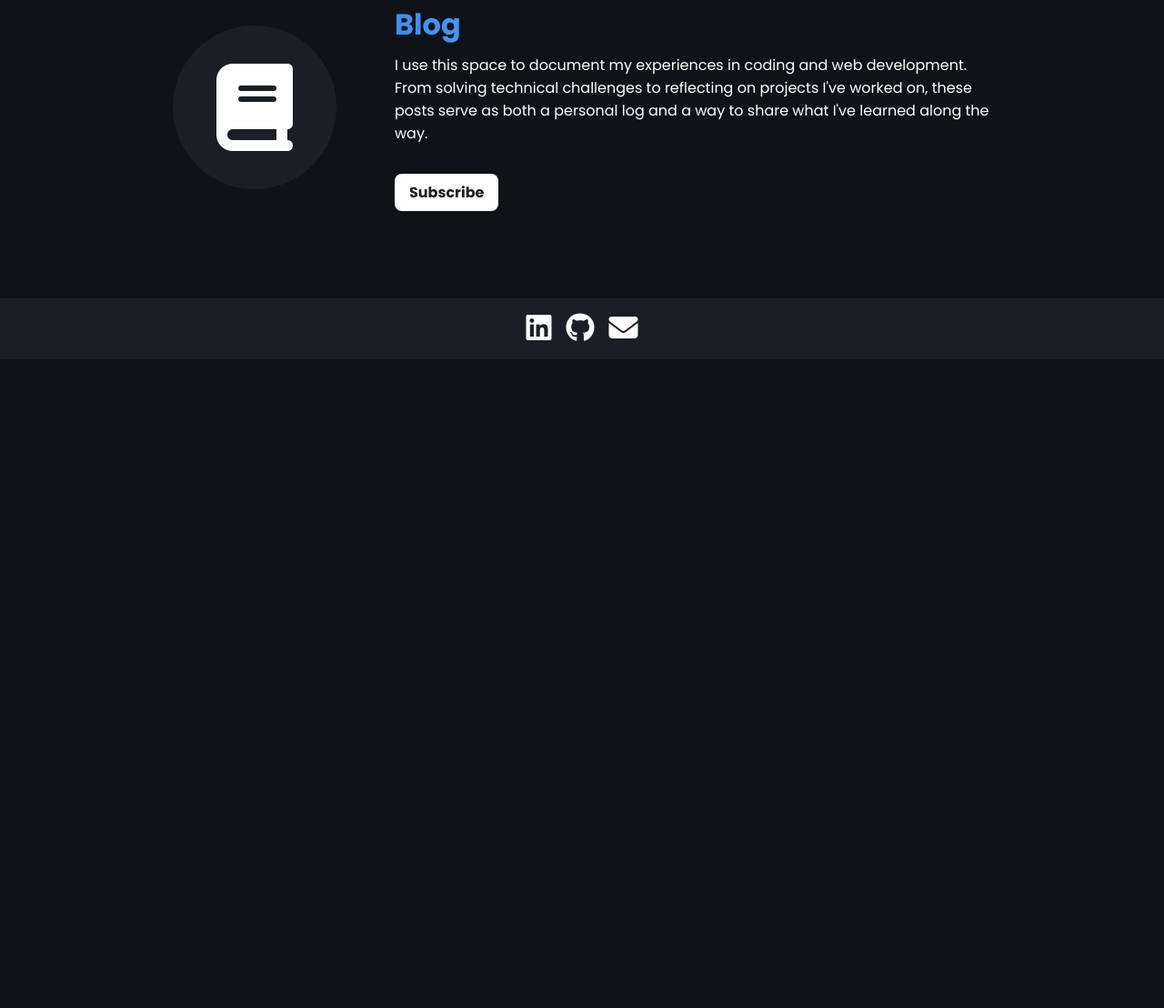
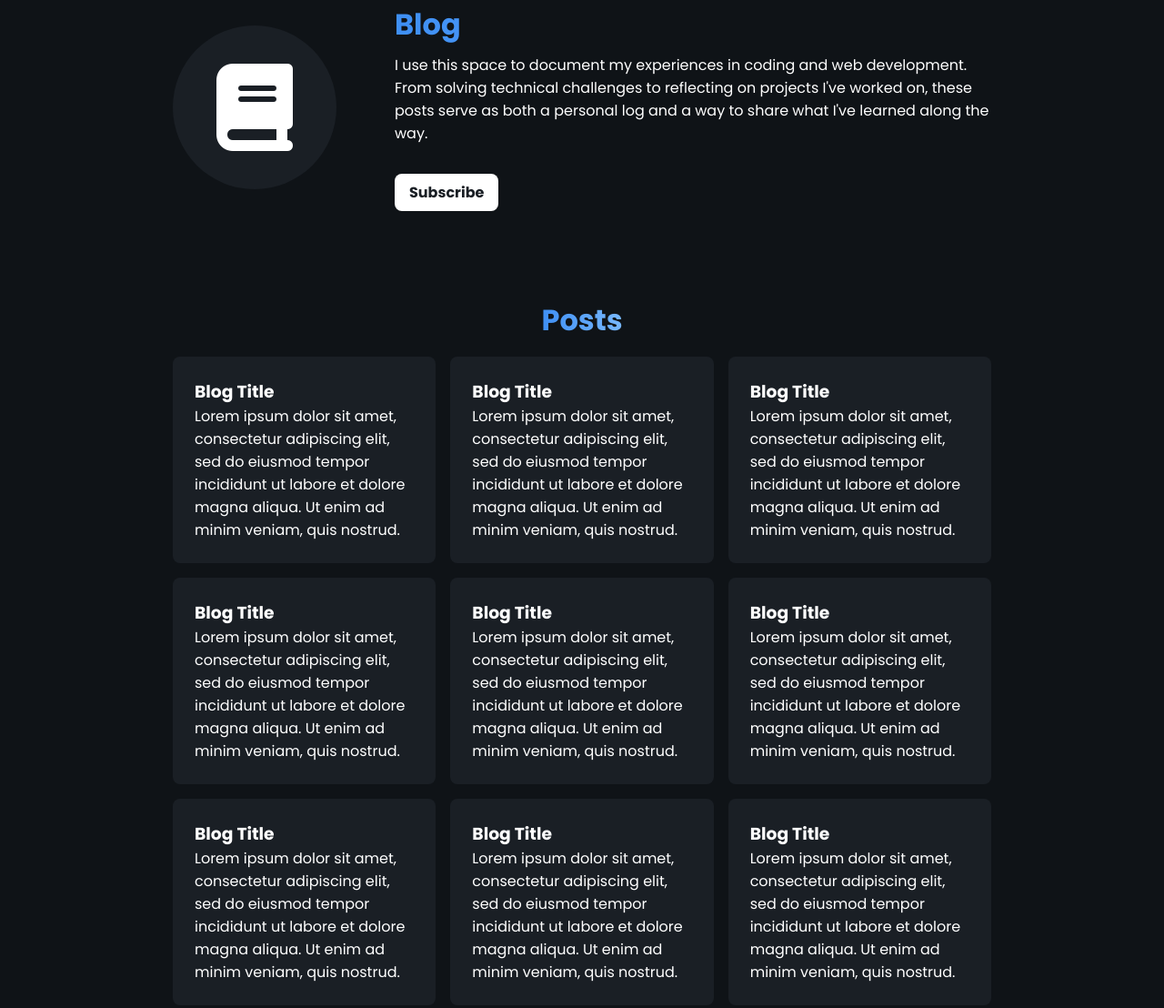
Before and after one commit to enetwarch/enetwarch.github.io, a website with bundled scripts: page src/index.html in a window 1280 px wide. Shown: the part 1480-2588 px from the top of the page at 91% size. Before the commit the page ends 1875 px from the top, so only its background shows below. Built offline with nearby package versions, Linux system fonts and the light colour scheme.

Commit message:
feat: added blog posts section

```diff
--- a/src/css/style.css
+++ b/src/css/style.css
@@ -103,7 +103,8 @@ li {
 .work,
 .tech-stack,
 .projects,
-.blog {
+.blog,
+.blog-posts {
   display: flex;
   justify-content: center;
   padding: 2rem;
@@ -169,7 +170,8 @@ li {
 .work__heading,
 .tech-stack__heading,
 .projects__heading,
-.blog__heading {
+.blog__heading,
+.blog-posts__heading {
   background-image: linear-gradient(to right, var(--color-primary) 0%, var(--color-secondary) 100%);
   background-clip: text;
   color: transparent;
@@ -219,7 +221,8 @@ li {
   cursor: pointer;
 }
 
-.tech-stack__content {
+.tech-stack__content,
+.blog-posts__content {
   width: 100%;
   max-width: var(--max-width);
   display: flex;
@@ -249,6 +252,26 @@ li {
   border-radius: 0.5rem;
 }
 
+.blog-posts__list {
+  display: grid;
+  grid-template-columns: repeat(1, 1fr);
+  grid-template-rows: repeat(auto-fill, 1fr);
+  gap: 1rem;
+}
+
+.blog-posts__post {
+  background-color: var(--color-surface);
+  color: var(--color-foreground);
+  padding: 1rem;
+  border-radius: 0.5rem;
+  overflow: hidden;
+}
+
+.blog-posts__header {
+  font-weight: bold;
+  font-size: 24px;
+}
+
 .footer {
   width: 100%;
   background-color: var(--color-surface);
@@ -275,6 +298,16 @@ li {
 .footer__icon {
   font-size: 32px;
   color: var(--color-foreground);
+}
+
+@media only screen and (min-width: 480px) {
+  .blog-posts__list {
+    grid-template-columns: repeat(2, 1fr);
+  }
+
+  .blog-posts__post {
+    padding: 1.5rem;
+  }
 }
 
 @media only screen and (min-width: 640px) {
@@ -379,4 +412,8 @@ li {
   .blog__content {
     gap: 4rem;
   }
+
+  .blog-posts__list {
+    grid-template-columns: repeat(3, 1fr);
+  }
 }
--- a/src/index.html
+++ b/src/index.html
@@ -7,11 +7,11 @@
     <title>Enetwarch's Portfolio</title>
     <link rel="stylesheet" href="./css/style.css" />
     <link rel="stylesheet" type="text/css" href="https://cdn.jsdelivr.net/gh/devicons/devicon@latest/devicon.min.css" />
-    <link rel="icon" type="image/svg+xml" href="./img/favicon.svg">
-    <link rel="icon" type="image/png" sizes="32x32" href="./img/favicon-32x32.png">
-    <link rel="icon" type="image/png" sizes="16x16" href="./img/favicon-16x16.png">
-    <link rel="icon" sizes="180x180" href="./img/apple-touch-icon.png">
-    <link rel="shortcut icon" href="./img/favicon.ico">
+    <link rel="icon" type="image/svg+xml" href="./img/favicon.svg" />
+    <link rel="icon" type="image/png" sizes="32x32" href="./img/favicon-32x32.png" />
+    <link rel="icon" type="image/png" sizes="16x16" href="./img/favicon-16x16.png" />
+    <link rel="icon" sizes="180x180" href="./img/apple-touch-icon.png" />
+    <link rel="shortcut icon" href="./img/favicon.ico" />
     <script src="https://kit.fontawesome.com/0541e3b46f.js" crossorigin="anonymous"></script>
     <script src="./js/home-page.js" type="module" defer></script>
   </head>
@@ -133,6 +133,24 @@
           </div>
         </div>
       </section>
+      <section id="blog-posts" class="blog-posts">
+        <div class="blog-posts__content">
+          <h2 id="blog-posts-label" class="blog-posts__heading">Posts</h2>
+          <ul id="blog-posts-list" class="blog-posts__list">
+            <template id="blog-posts-template">
+              <li class="blog-posts__list-item">
+                <article class="blog-posts__post">
+                  <h3 class="blog-posts__post-header">Blog Title</h3>
+                  <p class="blog-posts__post-description">
+                    Lorem ipsum dolor sit amet, consectetur adipiscing elit, sed do eiusmod tempor incididunt ut labore
+                    et dolore magna aliqua. Ut enim ad minim veniam, quis nostrud.
+                  </p>
+                </article>
+              </li>
+            </template>
+          </ul>
+        </div>
+      </section>
     </main>
     <footer class="footer">
       <div class="footer__content">
--- a/src/js/home-page.js
+++ b/src/js/home-page.js
@@ -10,4 +10,11 @@ window.addEventListener("DOMContentLoaded", () => {
     tech.querySelector(".tech-stack__label").innerText = label;
     techStackList.appendChild(tech);
   }
+
+  const blogPostList = document.getElementById("blog-posts-list");
+  const blogPostTemplate = document.getElementById("blog-posts-template");
+
+  for (let _ = 0; _ < 9; _++) {
+    blogPostList.appendChild(blogPostTemplate.content.cloneNode(true));
+  }
 });
```
